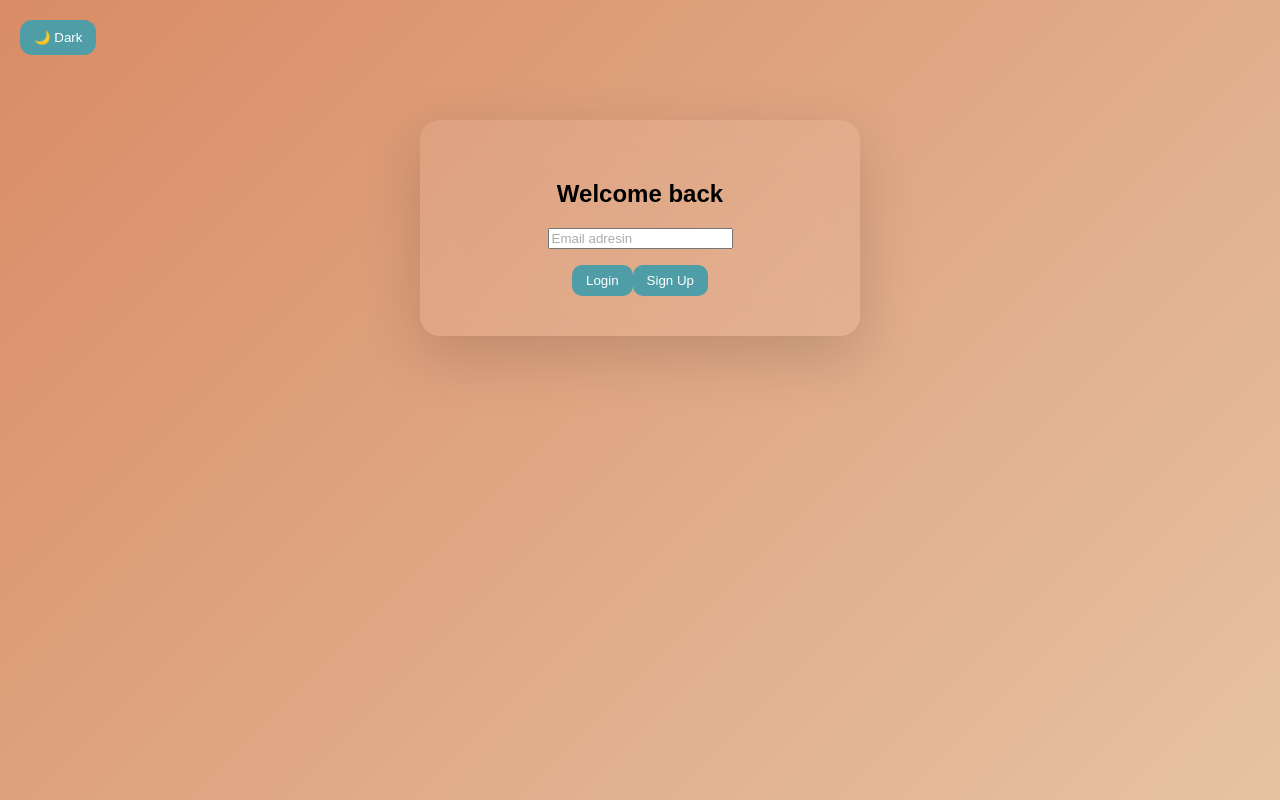
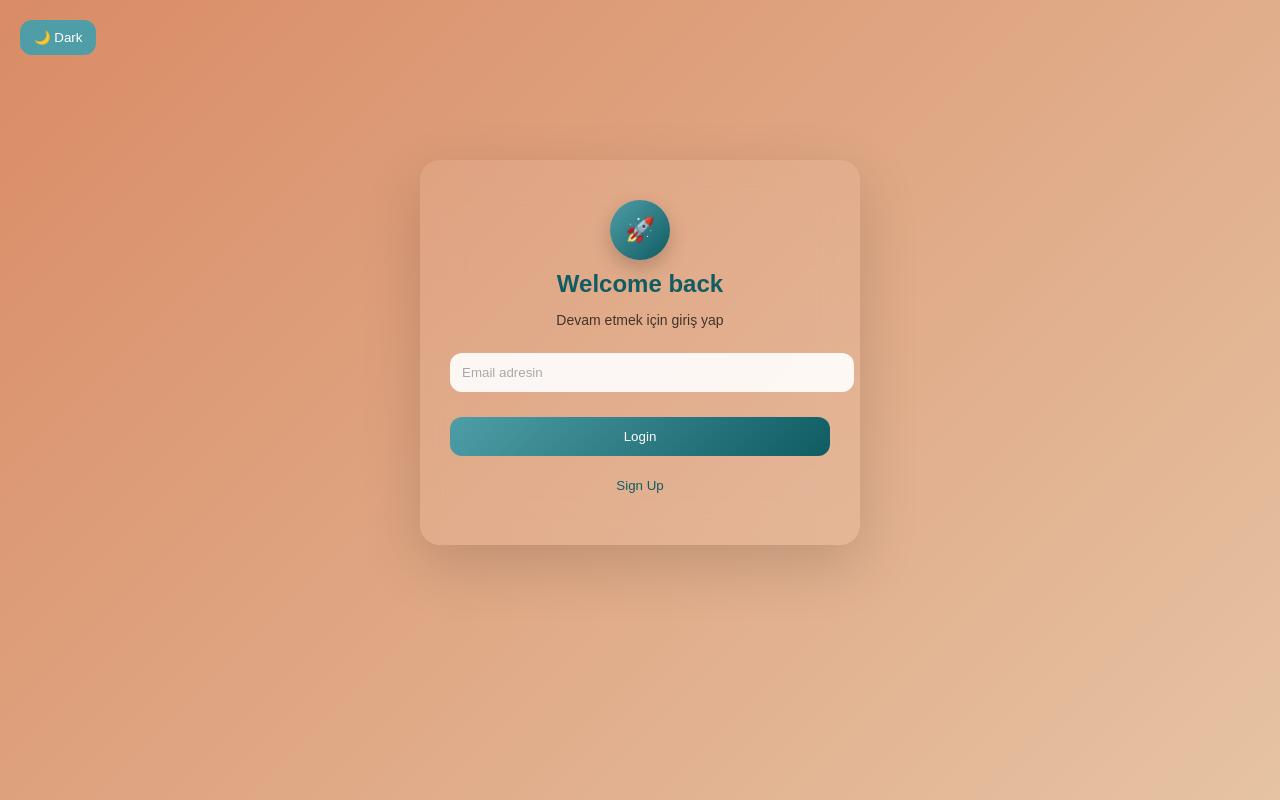
Before and after one commit to Lilith442/task-app, a React (Vite) app: page / in a window 1280 px wide. Shown: the top 800 px of the page. Built offline with nearby package versions, Linux system fonts and the light colour scheme.

Commit message:
ui update

```diff
--- a/src/App.jsx
+++ b/src/App.jsx
@@ -1,3 +1,5 @@
+/*App.jsx*/
+
 import { useState, useEffect } from "react";
 import { supabase } from "./supabase";
 
@@ -112,6 +114,7 @@ function App() {
   const [message, setMessage] = useState("");
   const [loading, setLoading] = useState(false);
   const [darkMode, setDarkMode] = useState(false);
+  const [toast, setToast] = useState(null);
 
   // 🌙 DARK MODE
   useEffect(() => {
@@ -136,6 +139,13 @@ function App() {
     return () => listener.subscription.unsubscribe();
   }, []);
 
+// SADECE BU FONKSİYONU DEĞİŞTİR
+
+const showToast = (msg) => {
+  setToast(msg);
+  setTimeout(() => setToast(null), 2000);
+};
+
   const signUp = async () => {
     setMessage("");
     const { error } = await supabase.auth.signUp({
@@ -143,7 +153,10 @@ function App() {
       password: "123456"
     });
     if (error) setMessage(error.message);
-    else setMessage("📩 Mailini doğrula");
+    else {
+    setMessage("📩 Mailini doğrula");
+    showToast("Kayıt başarılı 📩");
+}
   };
 
   const login = async () => {
@@ -157,6 +170,9 @@ function App() {
 
     if (error) setMessage(error.message);
     setLoading(false);
+    if (!error) {
+    showToast("Giriş başarılı 🎉");
+    }
   };
 
   const logout = async () => {
@@ -204,6 +220,8 @@ function App() {
     setTasks([...tasks, data[0]]);
     setInput("");
     setLoading(false);
+
+    showToast("Görev eklendi ✅");
   };
 
   // 🔄 DRAG
@@ -247,6 +265,8 @@ function App() {
 
     await supabase.from("tasks").delete().eq("id", id);
     setTasks(tasks.filter(t => t.id !== id));
+
+    showToast("Görev silindi 🗑");
   };
 
   const saveEdit = async (id) => {
@@ -263,6 +283,8 @@ function App() {
 
     setEditingId(null);
     setEditText("");
+
+    showToast("Güncellendi ✏️");
   };
 
   const filteredTasks = tasks.filter(task => {
@@ -282,26 +304,38 @@ function App() {
   if (!user) {
   return (
     <>
+      {toast && <div className="toast">{toast}</div>}
+
       <button className="top-left" onClick={() => setDarkMode(!darkMode)}>
         {darkMode ? "☀️ Light" : "🌙 Dark"}
       </button>
 
       <div className="login-container">
+
+        <div className="login-header">
+          <div className="avatar">🚀</div>
           <h2>Welcome back</h2>
+          <p>Devam etmek için giriş yap</p>
+        </div>
 
+        <div className="login-form">
           <input
             placeholder="Email adresin"
             value={email}
             onChange={(e) => setEmail(e.target.value)}
           />
 
-          <p>{message}</p>
+          {message && <p className="login-message">{message}</p>}
 
-          <button onClick={login} disabled={loading}>
-            {loading ? "..." : "Login"}
+          <button onClick={login} disabled={loading} className="primary">
+            {loading ? "Giriş yapılıyor..." : "Login"}
           </button>
 
-          <button onClick={signUp}>Sign Up</button>
+          <button onClick={signUp} className="secondary">
+            Sign Up
+          </button>
+        </div>
+
       </div>
     </>
   );
@@ -310,6 +344,7 @@ function App() {
   // 🔥 APP UI
   return (
     <>
+    {toast && <div className="toast">{toast}</div>}
       <button className="top-left" onClick={() => setDarkMode(!darkMode)}>
         {darkMode ? "☀️ Light" : "🌙 Dark"}
       </button>
--- a/src/index.css
+++ b/src/index.css
@@ -1,3 +1,5 @@
+/*index.css*/
+
 body {
   margin: 0;
   font-family: Arial, sans-serif;
@@ -194,7 +196,7 @@ button:hover {
 
 .login-container {
   max-width: 380px;
-  margin: 120px auto;
+  margin: 160px auto;
   padding: 40px 30px;
   border-radius: 20px;
 
@@ -395,3 +397,23 @@ body.dark .login-container {
   transform: translateY(-2px);
   box-shadow: 0 10px 20px rgba(0,0,0,0.2);
 }
+
+.toast {
+  position: fixed;
+  bottom: 30px;
+  right: 30px;
+  background: #4f9da6;
+  color: white;
+  padding: 12px 18px;
+  border-radius: 10px;
+  box-shadow: 0 10px 25px rgba(0,0,0,0.2);
+  animation: fadeInOut 2s ease;
+  z-index: 9999;
+}
+
+@keyframes fadeInOut {
+  0% { opacity: 0; transform: translateY(20px); }
+  10% { opacity: 1; transform: translateY(0); }
+  90% { opacity: 1; }
+  100% { opacity: 0; transform: translateY(20px); }
+}
```
Lines whose indentation alone changed are shown as unchanged.
